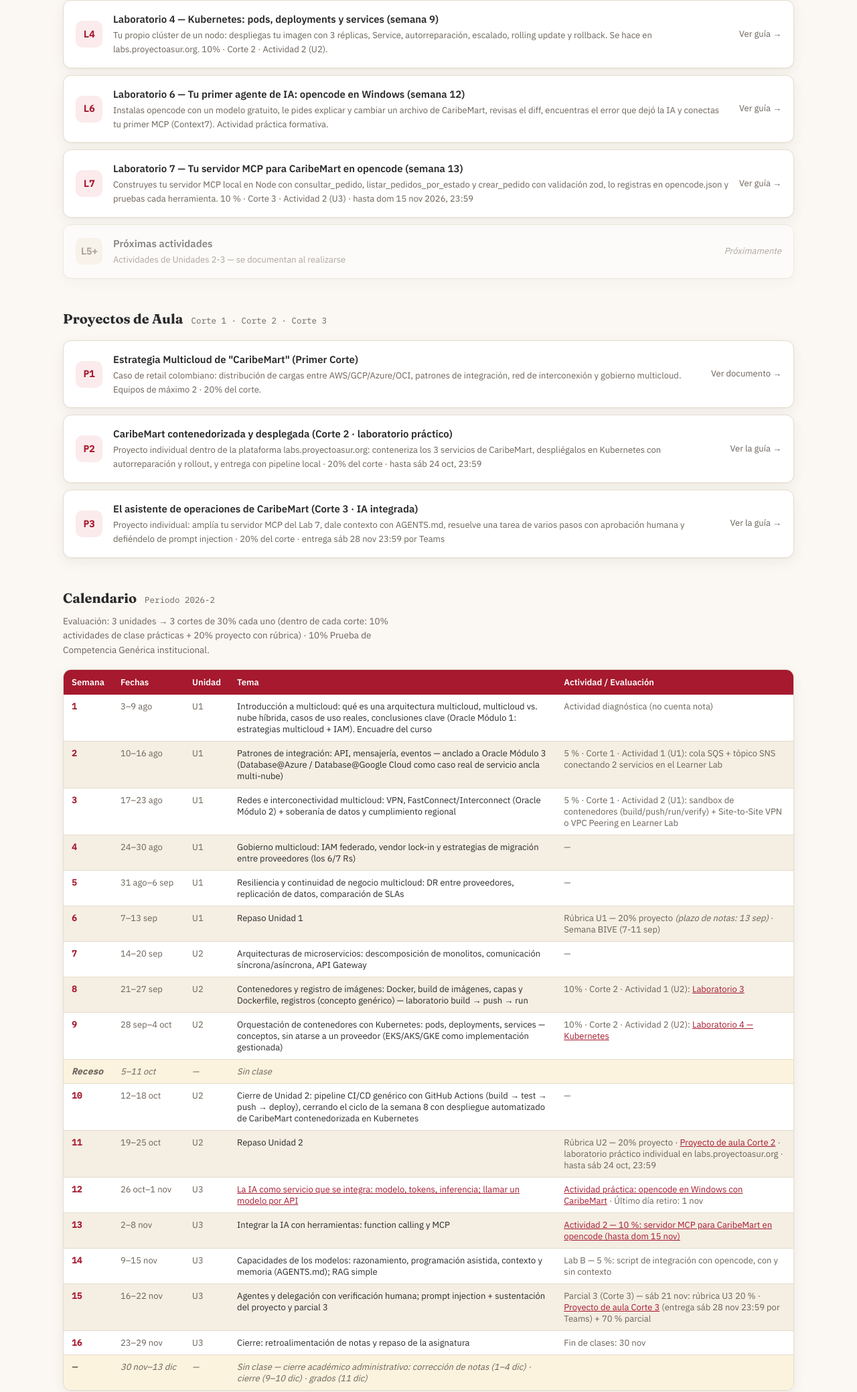
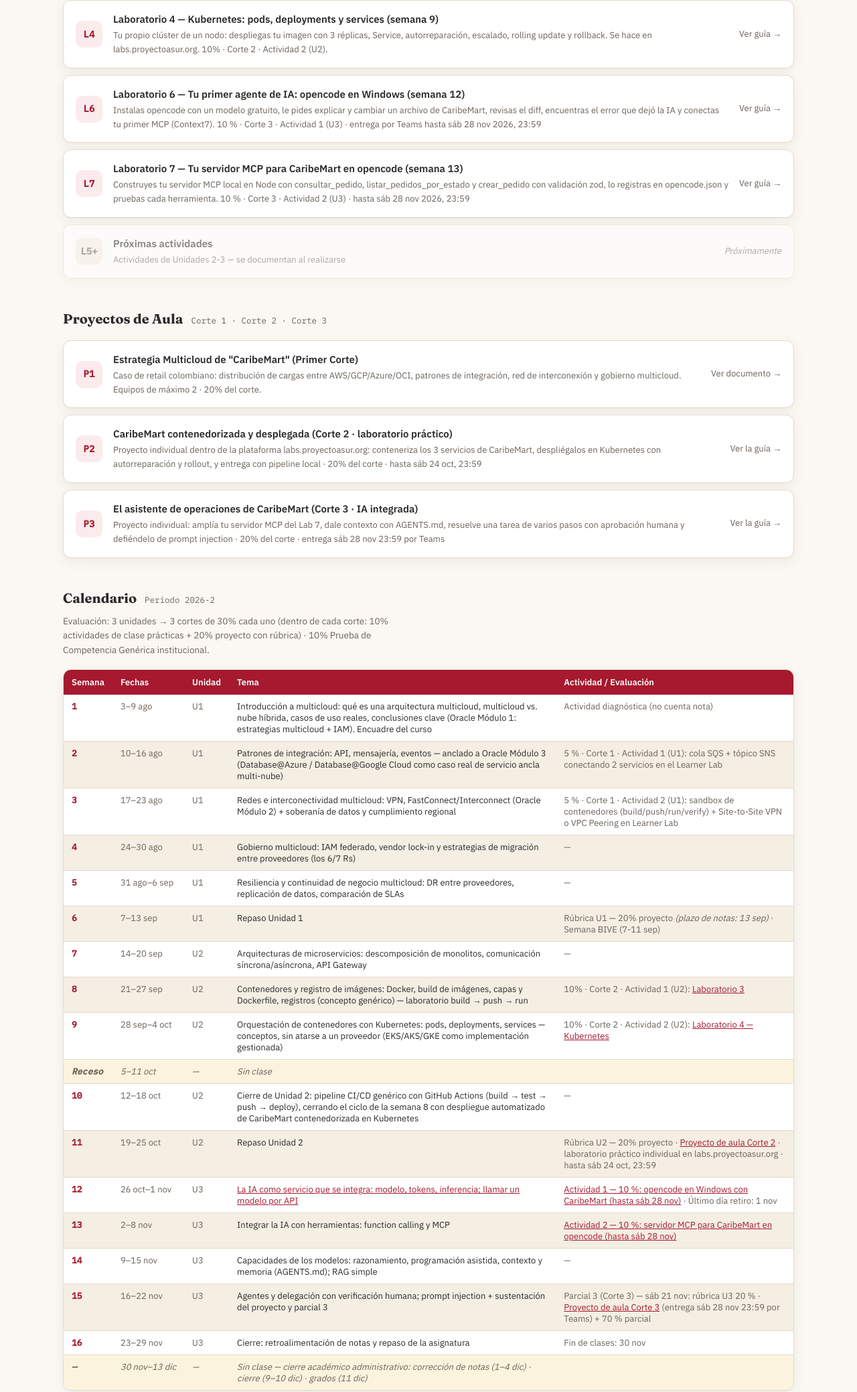
Before and after one commit to asur-col/cuc-integracion-soluciones, a plain HTML site: page index.html in a window 1280 px wide. Shown: the part 2081-4159 px from the top of the page at 67% size. Drawn offline with Linux system fonts and the light colour scheme.

Commit message:
Corte 3: Lab 6 = Actividad 1 (10 %), Lab 7 hasta 28 nov, sin Lab B
Co-Authored-By: Claude Opus 5.5 <noreply@anthropic.com>

```diff
--- a/index.html
+++ b/index.html
@@ -323,7 +323,7 @@
         <div class="num">L6</div>
         <div>
           <div class="title">Laboratorio 6 — Tu primer agente de IA: opencode en Windows (semana 12)</div>
-          <div class="desc">Instalas opencode con un modelo gratuito, le pides explicar y cambiar un archivo de CaribeMart, revisas el diff, encuentras el error que dejó la IA y conectas tu primer MCP (Context7). Actividad práctica formativa.</div>
+          <div class="desc">Instalas opencode con un modelo gratuito, le pides explicar y cambiar un archivo de CaribeMart, revisas el diff, encuentras el error que dejó la IA y conectas tu primer MCP (Context7). 10 % · Corte 3 · Actividad 1 (U3) · entrega por Teams hasta sáb 28 nov 2026, 23:59</div>
         </div>
         <div class="go">Ver guía →</div>
       </a>
@@ -331,7 +331,7 @@
         <div class="num">L7</div>
         <div>
           <div class="title">Laboratorio 7 — Tu servidor MCP para CaribeMart en opencode (semana 13)</div>
-          <div class="desc">Construyes tu servidor MCP local en Node con consultar_pedido, listar_pedidos_por_estado y crear_pedido con validación zod, lo registras en opencode.json y pruebas cada herramienta. 10 % · Corte 3 · Actividad 2 (U3) · hasta dom 15 nov 2026, 23:59</div>
+          <div class="desc">Construyes tu servidor MCP local en Node con consultar_pedido, listar_pedidos_por_estado y crear_pedido con validación zod, lo registras en opencode.json y pruebas cada herramienta. 10 % · Corte 3 · Actividad 2 (U3) · hasta sáb 28 nov 2026, 23:59</div>
         </div>
         <div class="go">Ver guía →</div>
       </a>
@@ -475,21 +475,21 @@
             <td class="fechas">26 oct–1 nov</td>
             <td class="unidad">U3</td>
             <td><a href="2026-2-S12-integracion-soluciones-ia-como-servicio.html" target="_blank">La IA como servicio que se integra: modelo, tokens, inferencia; llamar un modelo por API</a></td>
-            <td class="act"><a href="laboratorios/lab-06-opencode-ia/" target="_blank">Actividad práctica: opencode en Windows con CaribeMart</a> · Último día retiro: 1 nov</td>
+            <td class="act"><a href="laboratorios/lab-06-opencode-ia/" target="_blank">Actividad 1 — 10 %: opencode en Windows con CaribeMart (hasta sáb 28 nov)</a> · Último día retiro: 1 nov</td>
           </tr>
           <tr>
             <td class="sem">13</td>
             <td class="fechas">2–8 nov</td>
             <td class="unidad">U3</td>
             <td>Integrar la IA con herramientas: function calling y MCP</td>
-            <td class="act"><a href="laboratorios/lab-07-mcp-caribemart/" target="_blank">Actividad 2 — 10 %: servidor MCP para CaribeMart en opencode (hasta dom 15 nov)</a></td>
+            <td class="act"><a href="laboratorios/lab-07-mcp-caribemart/" target="_blank">Actividad 2 — 10 %: servidor MCP para CaribeMart en opencode (hasta sáb 28 nov)</a></td>
           </tr>
           <tr>
             <td class="sem">14</td>
             <td class="fechas">9–15 nov</td>
             <td class="unidad">U3</td>
             <td>Capacidades de los modelos: razonamiento, programación asistida, contexto y memoria (AGENTS.md); RAG simple</td>
-            <td class="act">Lab B — 5 %: script de integración con opencode, con y sin contexto</td>
+            <td class="act">—</td>
           </tr>
           <tr>
             <td class="sem">15</td>
```
Also changed, not shown: laboratorios/lab-06-opencode-ia/index.html (+4 -4 lines), laboratorios/lab-07-mcp-caribemart/index.html (+3 -3 lines).
